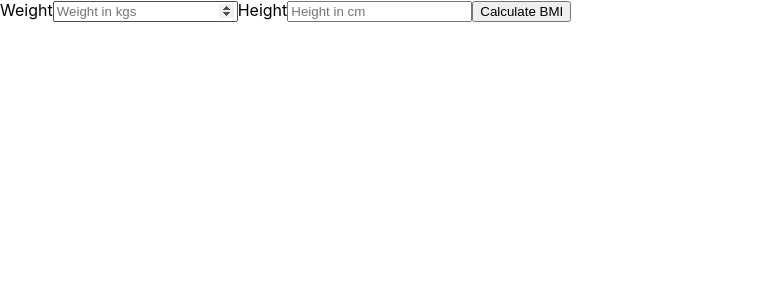
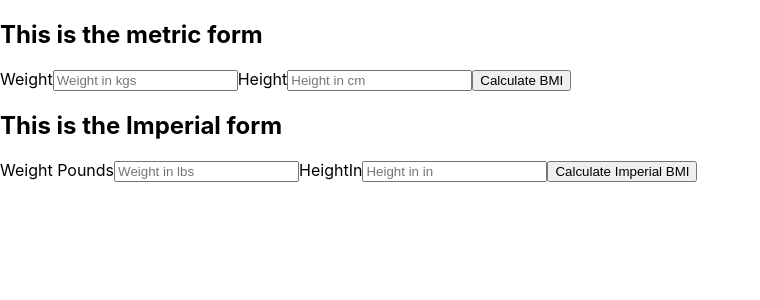
Before and after one commit to Anish2504/bmi_challenge_react, a React (Create React App) app: page / in a window 1280 px wide. Shown: the top 300 px of the page, without its empty margins (0-760 px from the left). Built offline with nearby package versions, Linux system fonts and the light colour scheme.

Commit message:
Added imperial / needs refactoring

```diff
--- a/src/App.jsx
+++ b/src/App.jsx
@@ -1,15 +1,23 @@
 import React, { Component } from "react";
 
 import Form from "./components/Form";
+import ImperialForm from "./components/ImperialForm";
 import Message from "./components/Message";
+import MessageImp from "./components/MessageImperial";
 import { calculateBmi } from "./helpers/bmiHelper";
+import { calculateImperialBmi } from "./helpers/bmiImperial";
 
 class App extends Component {
   state = {
     weight: "",
     height: "",
+    weightP:"",
+    heightIn:"",
     bmiValue: "",
-    bmiMessage: ""
+    bmiMessage: "",
+    bmiImperialValue: "",
+    bmiImperialMessage: ""
+
   };
 
   onChangeHandler = e => this.setState({ [e.target.name]: e.target.value });
@@ -23,9 +31,22 @@ class App extends Component {
     this.setState({ bmiValue: bmiValue, bmiMessage: bmiMessage });
   };
 
+  onChangeHandlerImperial = i => this.setState({ [i.target.name]: i.target.value });
+
+  onSubmitHandlerImperial = i => {
+    i.preventDefault();
+    const [bmiImperialValue, bmiImperialMessage] = calculateImperialBmi(
+      this.state.weightP,
+      this.state.heightIn
+    );
+    this.setState({ bmiImperialValue: bmiImperialValue, bmiImperialMessage: bmiImperialMessage });
+  };
+
   render() {
     return (
       <div>
+        <div id="MetricForm">
+          <h2> This is the metric form</h2>
           <Form
             weight={this.state.weight}
             height={this.state.height}
@@ -39,6 +60,23 @@ class App extends Component {
             />
           )}
         </div>
+
+        <div id="ImperialForm">
+          <h2>This is the Imperial form</h2>
+          <ImperialForm
+            weightP={this.state.weightP}
+            heightIn={this.state.heightIn}
+            onChangeHandlerImperial={this.onChangeHandlerImperial}
+            onSubmitHandlerImperial={this.onSubmitHandlerImperial}
+          />
+          {this.state.bmiImperialValue && (
+            <MessageImp
+              bmiImperialValue={this.state.bmiImperialValue}
+              bmiImperialMessage={this.state.bmiImperialMessage}
+            />
+          )}
+        </div>
+      </div>
     );
   }
 }
--- /dev/null
+++ b/src/components/ImperialForm.jsx
@@ -0,0 +1,31 @@
+import React from "react";
+
+const ImperialForm = props => {
+  return (
+    <form onSubmit={props.onSubmitHandlerImperial}>
+      <label htmlFor="weightP">Weight Pounds</label>
+      <input
+        type="number"
+        required
+        placeholder="Weight in lbs"
+        value={props.weightP}
+        name="weightP"
+        id="weightP"
+        onChange={props.onChangeHandlerImperial}
+      />
+      <label htmlFor="heightIn">HeightIn</label>
+      <input
+        type="number"
+        required
+        placeholder="Height in in"
+        value={props.heightIn}
+        name="heightIn"
+        id="heightIn"
+        onChange={props.onChangeHandlerImperial}
+      />
+      <button id='calculateImp'>Calculate Imperial BMI</button>
+    </form>
+  );
+};
+
+export default ImperialForm;
--- /dev/null
+++ b/src/components/MessageImperial.jsx
@@ -0,0 +1,11 @@
+import React from "react";
+
+const MessageImp = props => {
+  return (
+    <p id='bmi-imp-message'>
+      You are {props.bmiImperialMessage} with a BMI of {props.bmiImperialValue}
+    </p>
+  );
+};
+
+export default MessageImp;
--- a/src/helpers/bmiHelper.js
+++ b/src/helpers/bmiHelper.js
@@ -1,5 +1,7 @@
 export const calculateBmi = (weight, height) => {
     const bmiValue = (weight / (((height / 100) * height) / 100)).toFixed(2);
+
+
     const bmiMessage = setBMIMessage(bmiValue);
     return [bmiValue, bmiMessage];
   };
--- /dev/null
+++ b/src/helpers/bmiImperial.js
@@ -0,0 +1,25 @@
+export const calculateImperialBmi = (weightP, heightIn) => {
+    const bmiImperialValue = (((weightP)/(heightIn * heightIn )) * 703).toFixed(2);
+
+
+    const bmiImperialMessage = setBMIMperialMessage(bmiImperialValue);
+    return [bmiImperialValue, bmiImperialMessage];
+  };
+
+  const setBMIMperialMessage = finalBMIImperial => {
+    if (finalBMIImperial < 18.5) {
+      return "Underweight";
+    }
+
+    if (finalBMIImperial > 18.5 && finalBMIImperial < 25) {
+      return "Normal";
+    }
+
+    if (finalBMIImperial > 25 && finalBMIImperial < 30) {
+      return "Overweight";
+    }
+
+    if (finalBMIImperial > 30) {
+      return "Obese";
+    }
+  };
```
Also changed, not shown: 2 other files (tests, documents, lock files or other folders). Lines whose indentation alone changed are shown as unchanged.
